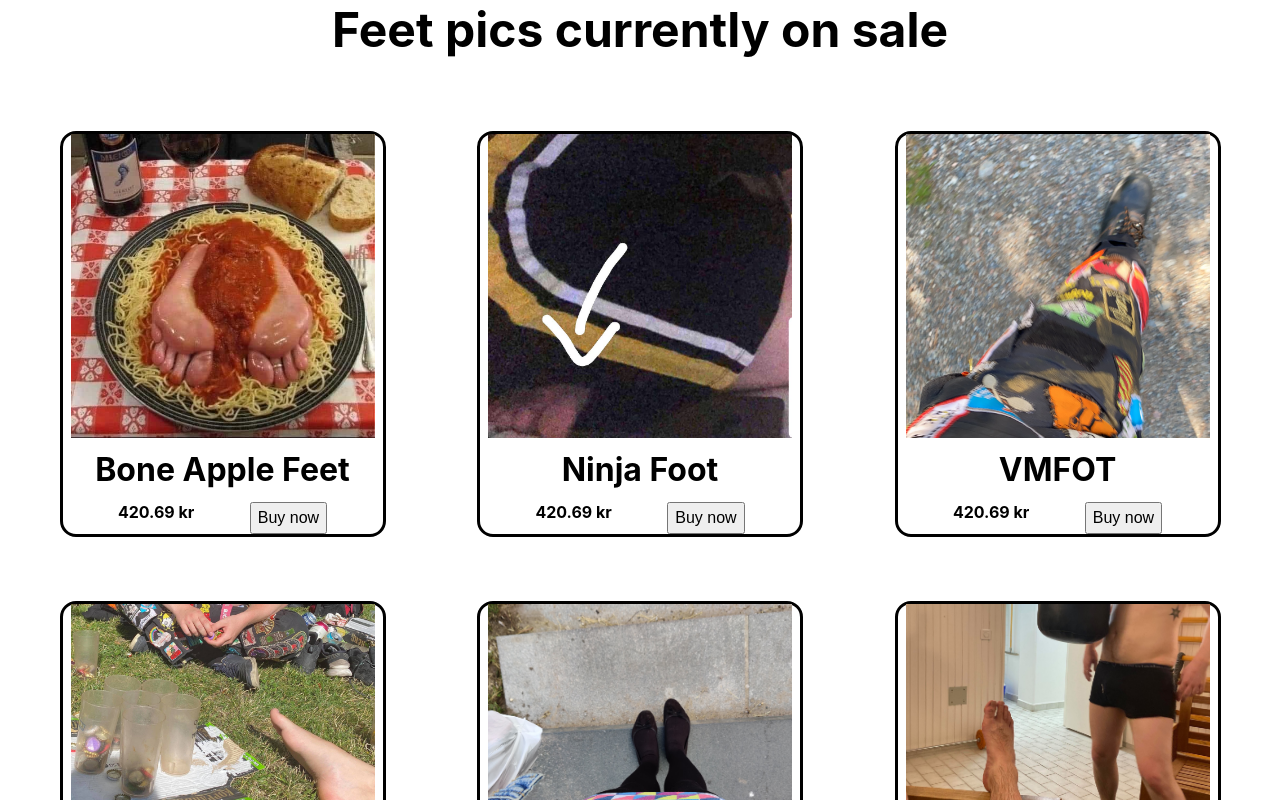
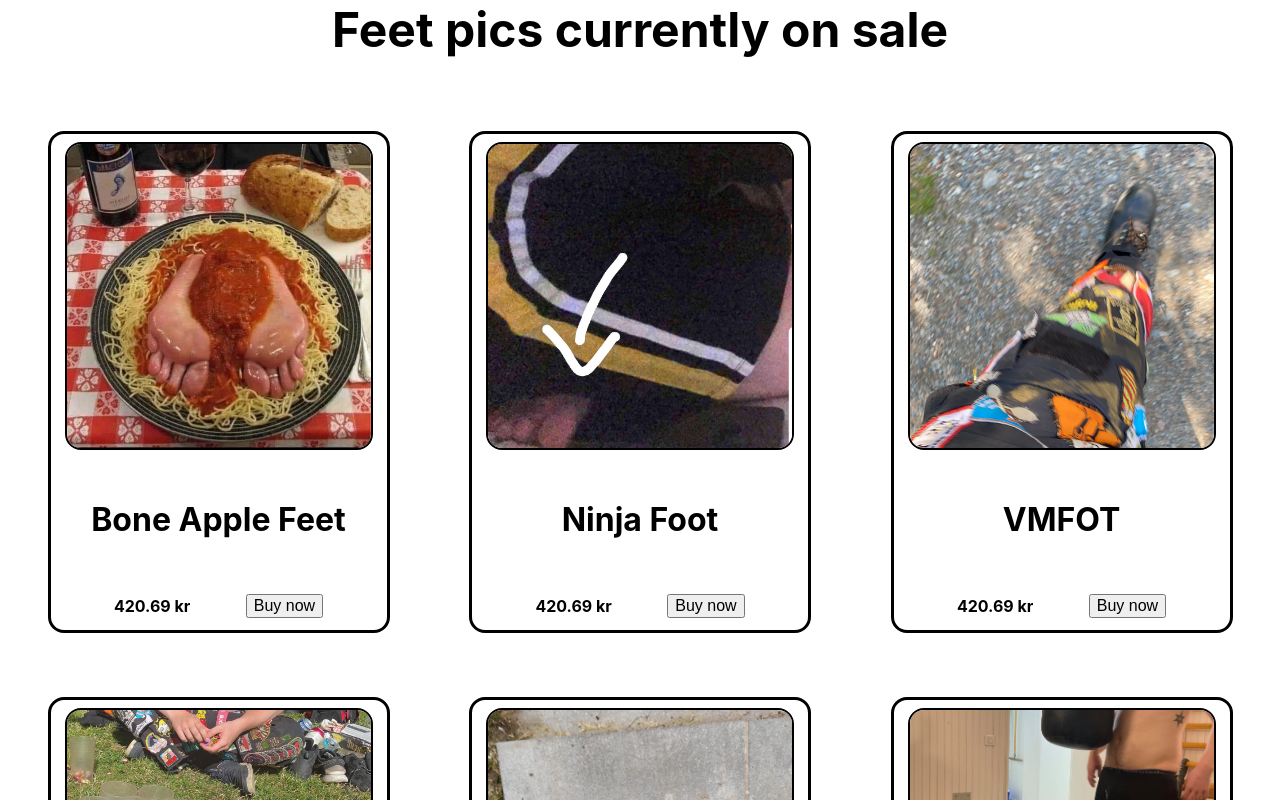
Before and after one commit to JustinLex/smultronfeet-nu, a React (Create React App) app: page / in a window 1280 px wide. Shown: the part 1640-2440 px from the top of the page. Built offline with nearby package versions, Linux system fonts and the light colour scheme.

Commit message:
Fix styling for photos

```diff
--- a/src/FootPic.css
+++ b/src/FootPic.css
@@ -1,11 +1,12 @@
 .foot-pic{
     width: 20rem;
-    height: 25rem;
+    height: 30rem;
     display: flex;
     flex-direction: column;
     align-items: center;
     justify-content: space-between;
     margin: 2rem;
+    padding: 0.5rem;
     border-style: solid;
     border-radius: 1rem;
 }
@@ -13,10 +14,12 @@
 img {
     width: 19rem;
     height: 19rem;
+    border: solid;
+    border-radius: 1rem;
+    border-width: 2px;
 }
 
 strong, button {
-    height: 100%;
     font-size: 1rem;
 }
 
@@ -30,5 +33,6 @@ h4 {
     width: 100%;
     display: flex;
     flex-direction: row;
+    align-items: center;
     justify-content: space-evenly;
 }
```
